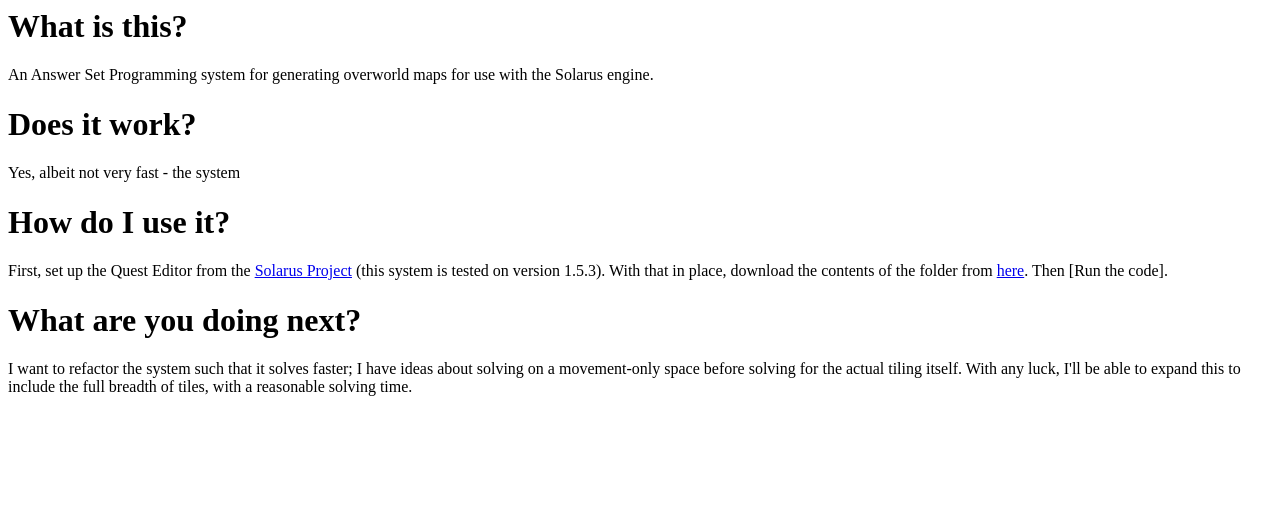
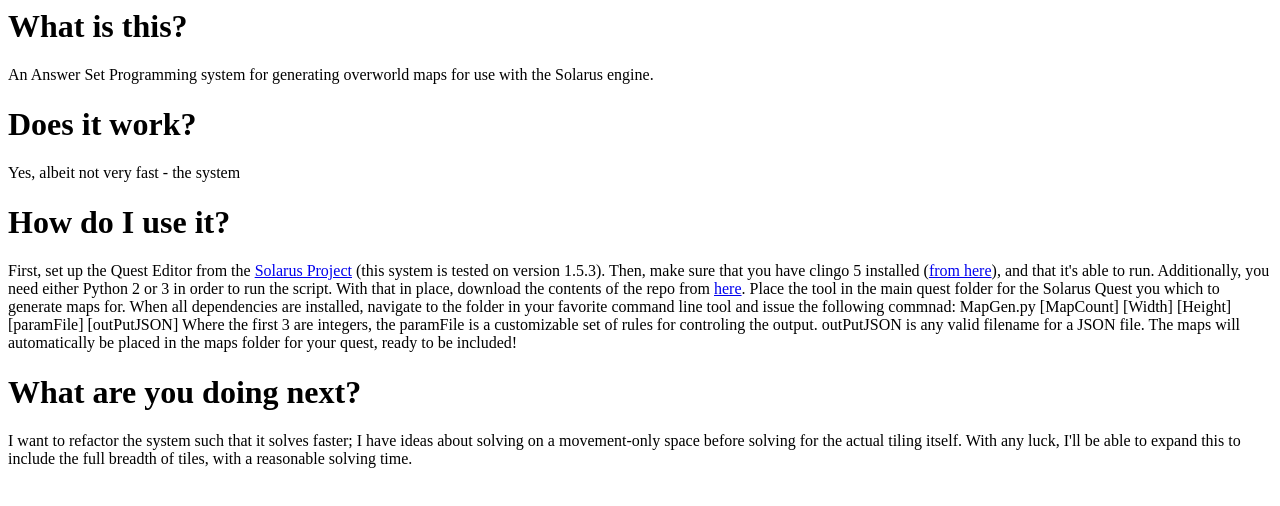
Before and after one commit to jomazeika/ASPOverworldWFC, a plain HTML site: page index.html in a window 1280 px wide. Drawn offline with Linux system fonts and the light colour scheme.

Commit message:
Files uploaded; adding usage instructions.

```diff
--- a/index.html
+++ b/index.html
@@ -14,7 +14,21 @@
     <H1> How do I use it? </H1>
 
     First, set up the Quest Editor from the <a href = "http://www.solarus-games.org/">Solarus Project</a> (this system is tested on version 1.5.3).
-    With that in place, download the contents of the folder from <a href = "https://github.com/jomazeika/ASPOverworldWFC">here</a>. Then [Run the code].
+
+    Then, make sure that you have clingo 5 installed (<a href = "https://github.com/potassco/clingo/releases">from here</a>), and that it's able to run.
+    Additionally, you need either Python 2 or 3 in order to run the script.
+
+    With that in place, download the contents of the repo from <a href = "https://github.com/jomazeika/ASPOverworldWFC">here</a>.
+    Place the tool in the main quest folder for the Solarus Quest you which to generate maps for.
+
+    When all dependencies are installed, navigate to the folder in your favorite command line tool and issue the following commnad:
+
+    MapGen.py [MapCount] [Width] [Height] [paramFile] [outPutJSON]
+
+    Where the first 3 are integers, the paramFile is a customizable set of rules for controling the output.
+    outPutJSON is any valid filename for a JSON file.
+
+    The maps will automatically be placed in the maps folder for your quest, ready to be included!
 
     <H1> What are you doing next? </H1>
 
```
